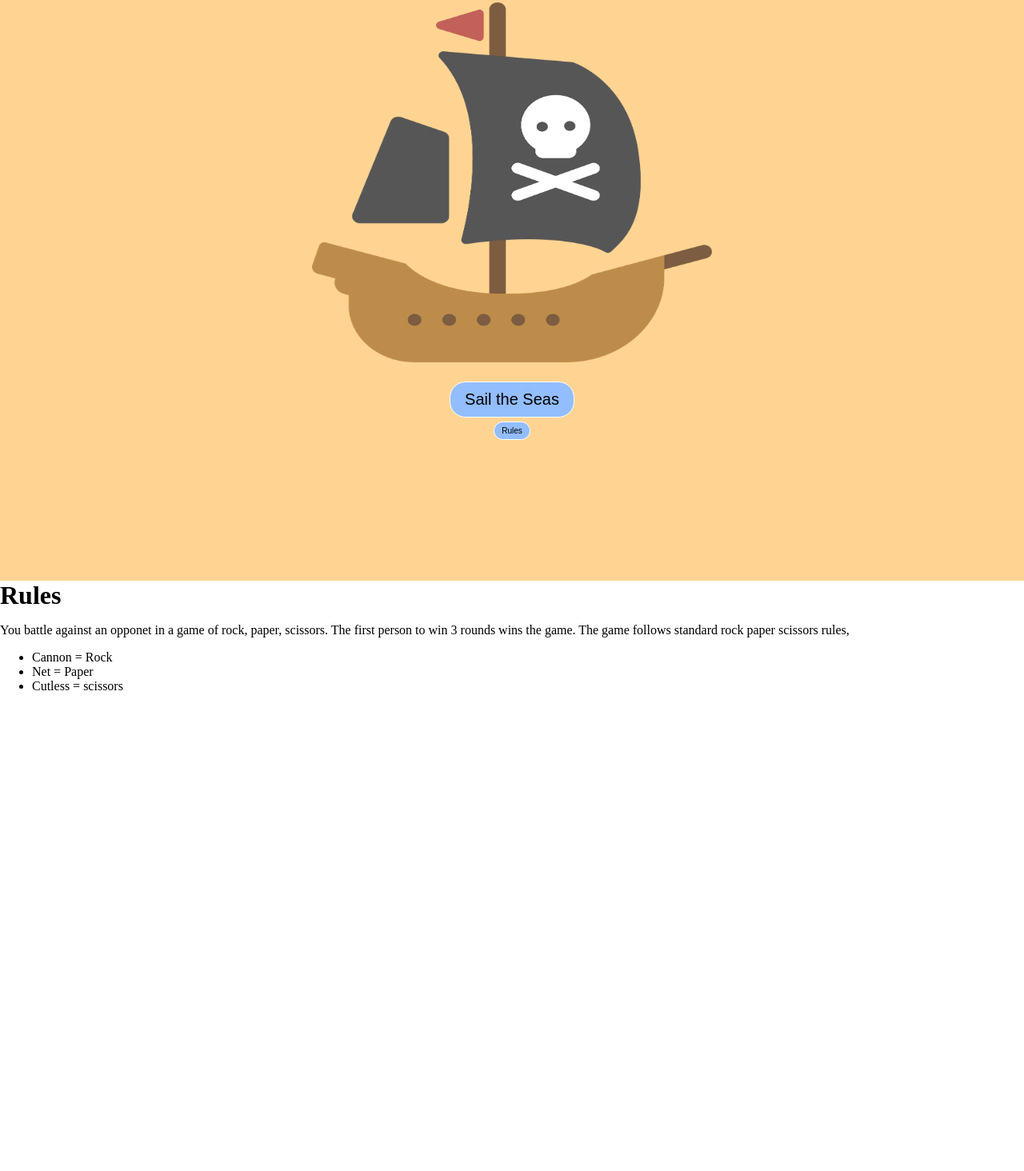
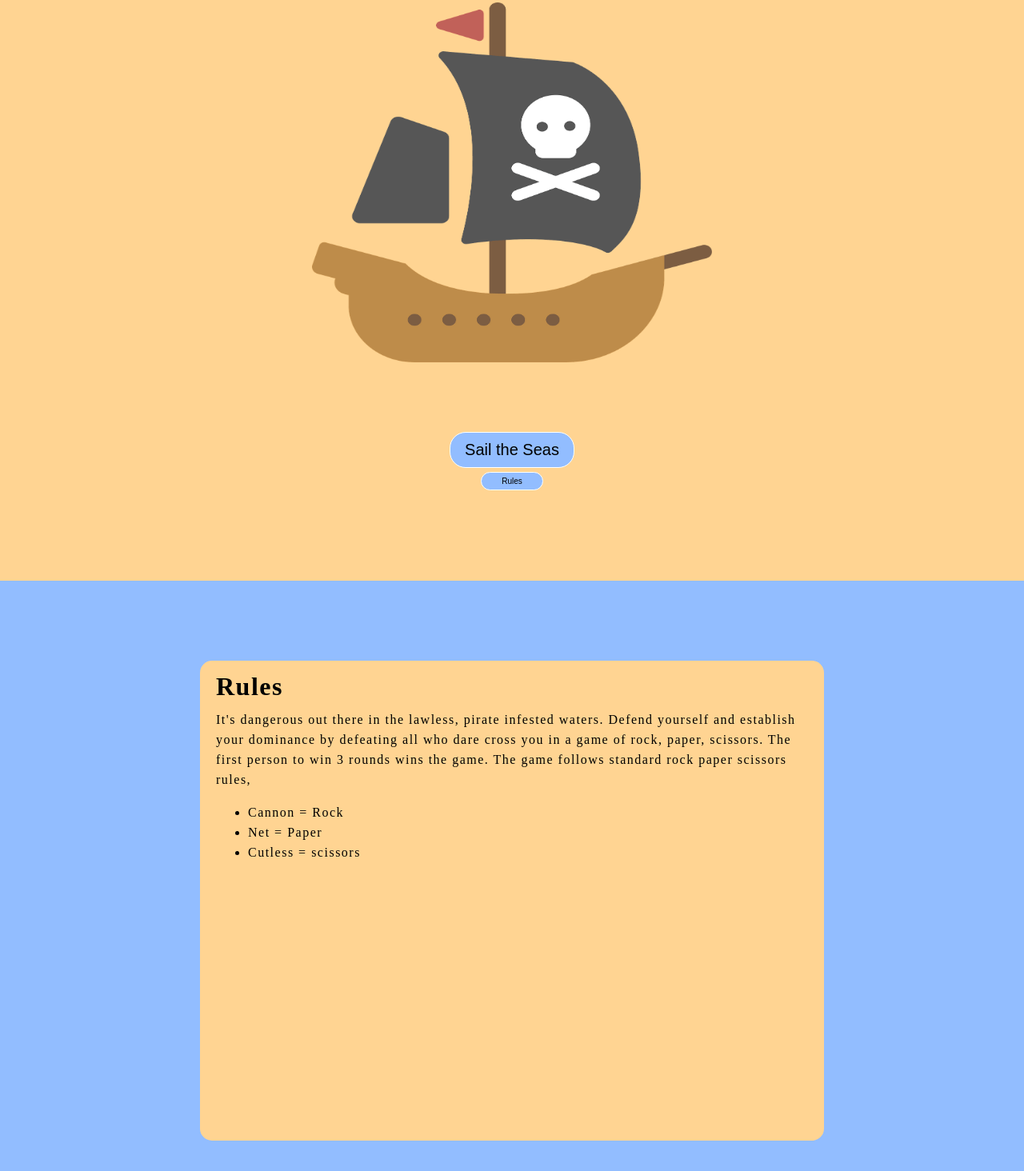
Before and after one commit to MaxPowerfulness/Rock_Paper_Scissors, a plain HTML site: page html/index.html in a window 1280 px wide. Shown: the part 74-1538 px from the top of the page at 80% size. Drawn offline with Linux system fonts and the light colour scheme; files whose address does not match are found by name.

Commit message:
Add style to rules page

```diff
--- a/html/index.html
+++ b/html/index.html
@@ -18,16 +18,18 @@
         </div>
     </main>
     <div id="rules">
-        <h1>Rules</h1>
+        <div class="rule-container">
+            <h1>Rules</h1>
         <p>
-            You battle against an opponet in a game of rock, paper, scissors. The first person
-            to win 3 rounds wins the game. The game follows standard rock paper scissors rules,
+            It's dangerous out there in the lawless, pirate infested waters. Defend yourself and establish your dominance by defeating all who dare cross you
+            in a game of rock, paper, scissors. The first person to win 3 rounds wins the game. The game follows standard rock paper scissors rules,
         </p>
         <ul>
             <li>Cannon = Rock</li>
             <li>Net = Paper</li>
             <li>Cutless = scissors</li>
         </ul>
+        </div>
     </div>
 
 </body>
--- a/style.css
+++ b/style.css
@@ -18,6 +18,9 @@ h1 {
 
 /* Index.html */
 main {
+    display: flex;
+    flex-direction: column;
+    align-items: center;
     text-align: center;
     height: 100vh;
     background: rgb(255, 212, 146);
@@ -31,9 +34,9 @@ main {
     display: flex;
     flex-direction: column;
     align-items: center;
-    height: 30%;
     gap: 5px;
-    padding-top: 20px;
+    justify-content: flex-end;
+    height: 20%;
 }
 .image {
     height: 450px;
@@ -54,10 +57,22 @@ main {
 .rules-btn{
     padding: 5px 9px;
     font-size: 10px;
+    width: 50%;
 }
 
 #rules {
     height: 100vh;
+    background: #92bdff;
+    padding: 100px 250px;
+}
+
+.rule-container {
+    background: rgb(255, 212, 146);
+    height: 70%;
+    padding: 20px;
+    border-radius: 15px;
+    line-height: 25px;
+    letter-spacing: 1.5px;
 }
 
 /* Game.html */
```
